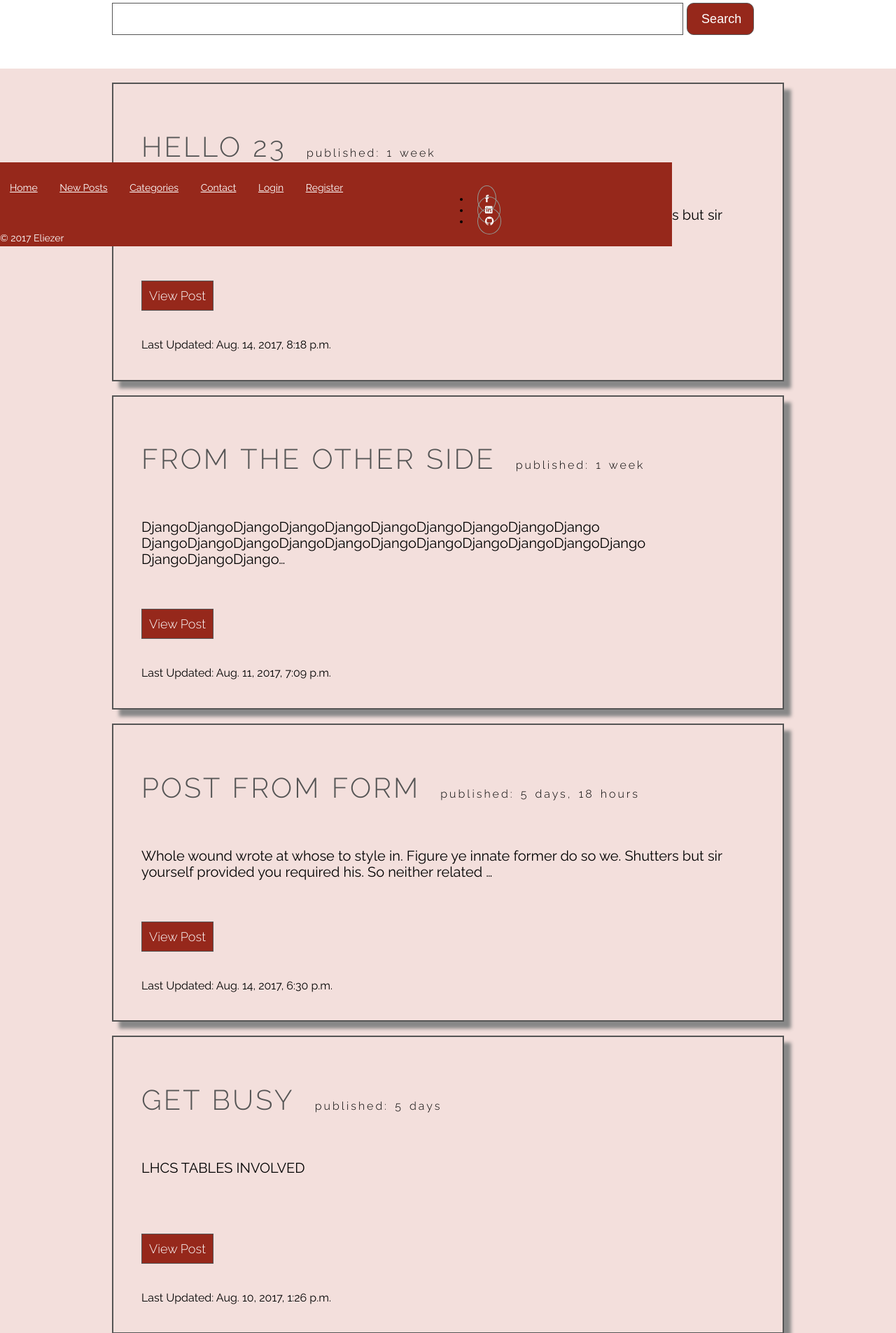
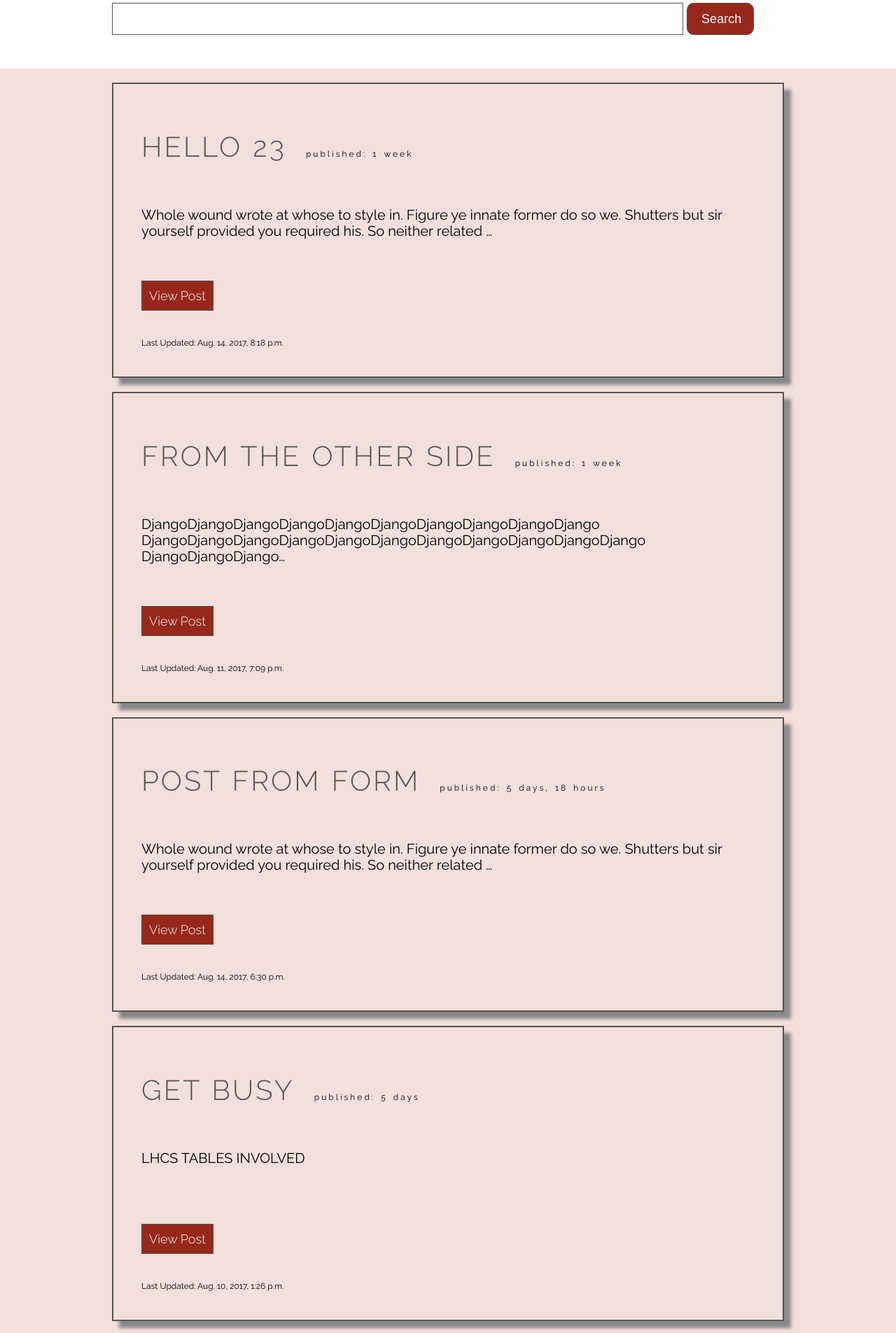
Before and after one commit to exb333/MyBlog, a Django app: page /posts/ in a window 1280 px wide. Shown: the part 168-2073 px from the top of the page at 70% size. Run offline with Django 3.2, Linux system fonts and the light colour scheme; data comes from the database, SQL or seed files in the repository; some web fonts are replaced.

Commit message:
minor changes in footer

```diff
--- a/blog/static_in_pro/our_static/css/blog_style.css
+++ b/blog/static_in_pro/our_static/css/blog_style.css
@@ -205,8 +205,6 @@ footer {
     height: 15vh;
     font-size: 0.7em;
     display:block;
-    position: fixed;
-    top: 50%;
 }
 
 .footer-nav {
@@ -233,7 +231,7 @@ footer {
     color: #fff;
 }
 
-.right-foot{float:right; width: 30%; margin-bottom: 50px; display: inline;}
+.right-foot{float:right; width: 30%;}
 .ion-social-facebook {color: #fff;}
 
 
@@ -241,7 +239,7 @@ footer {
     border: 1px solid #949792;
 	border-radius: 50%;
 	color: #fff;
-	display: inline;
+	display: inline-block;
 	height: 42px;
 	margin-left: 10px;
 	margin-right: 10px;
--- a/blog/templates/index.html
+++ b/blog/templates/index.html
@@ -13,7 +13,8 @@
 }
         small {
             margin-left: 20px;
-            font-size: 40%;
+            font-size: 30%;
+            font-weight: 400;
             text-transform: lowercase;
         }
 
@@ -59,7 +60,7 @@
 }
         .update {
             padding-top:50px;
-            font-size:80%;
+            font-size:60%;
         }
 
     </style>
```
Also changed, not shown: 1 other file.
